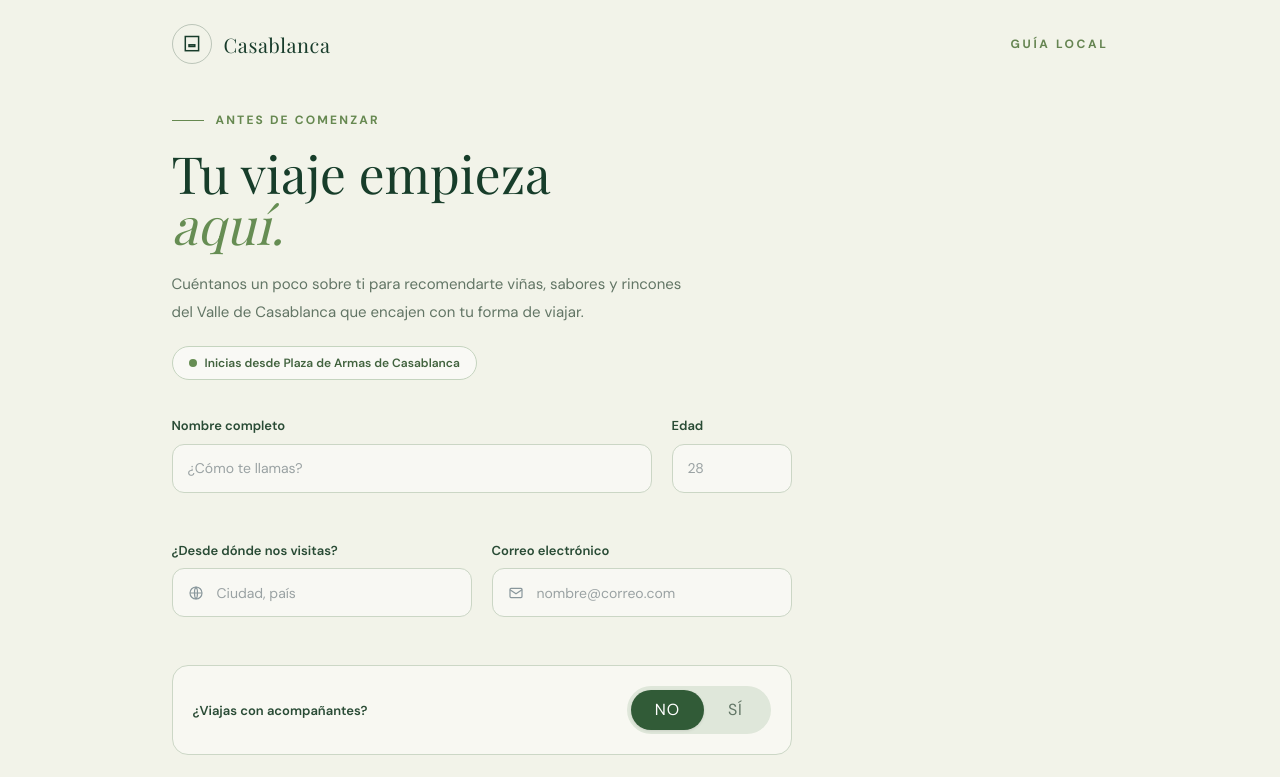
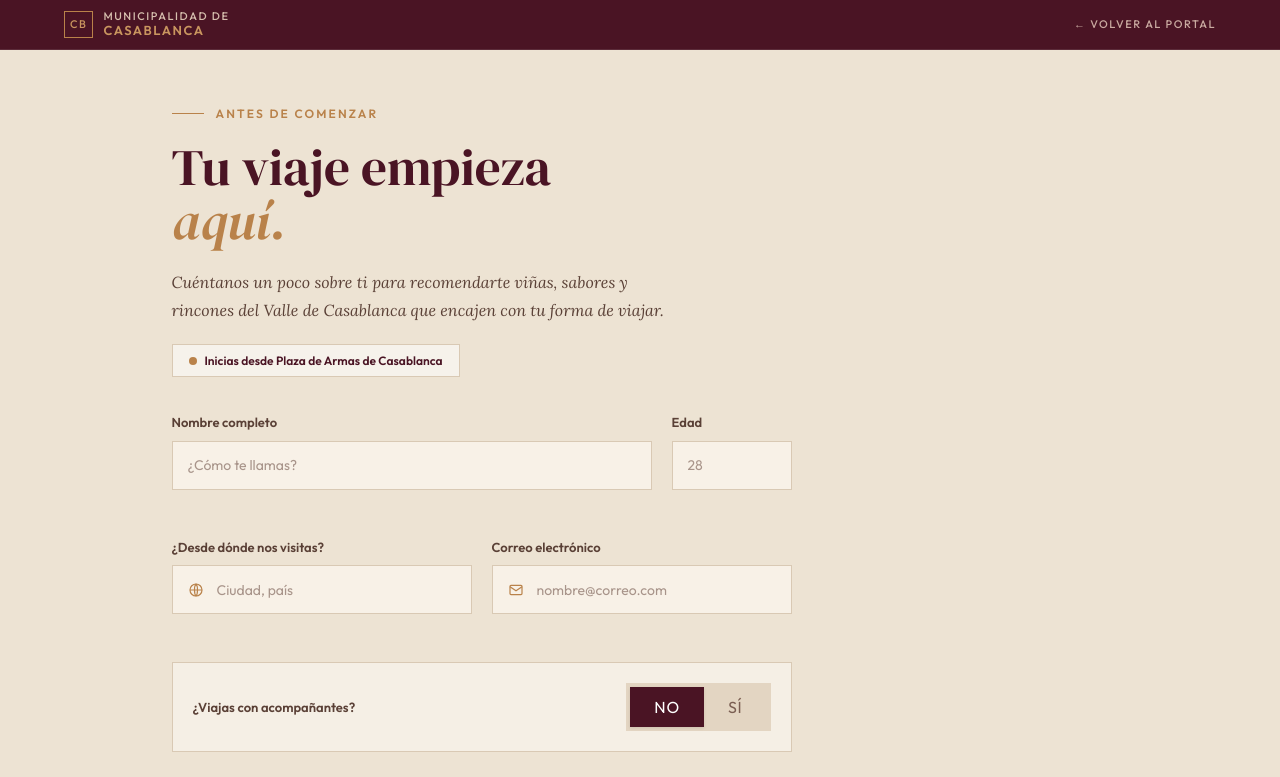
Before and after one commit to mrdoombyte/turismo-casablanca, a plain HTML site: page Frontend/encuesta.html in a window 1280 px wide. Shown: the top 777 px of the page. Drawn offline with nearby package versions, Linux system fonts and the light colour scheme; a web font is replaced by a local one.

Commit message:
Frontis: fotos reales, botón "Cuéntanos de dónde vienes" y encuesta con estilo del portal
- Fotos de assets/img en el hero (vino), tarjetas de Patrimonio (parroquia,
  Plaza de Armas) y 9 de las 12 atracciones del carrusel.
- foto_elfarol-elcontrol y foto_plazabicentenario reducidas a 1600 px.
- Botón "Cuéntanos de dónde vienes" en el menú, junto al logo, hacia encuesta.html.
- encuesta.html: paleta burdeo/crema/dorado, DM Serif Display/Lora/Outfit,
  barra superior como la del portal con enlace de vuelta. Lógica sin cambios.

Co-Authored-By: Claude Opus 5.5 <noreply@anthropic.com>

```diff
--- a/Frontend/encuesta.html
+++ b/Frontend/encuesta.html
@@ -7,20 +7,24 @@
     <link rel="preconnect" href="https://fonts.googleapis.com" />
     <link rel="preconnect" href="https://fonts.gstatic.com" crossorigin />
     <link
-      href="https://fonts.googleapis.com/css2?family=DM+Sans:wght@400;600;700&family=Playfair+Display:ital@0;1&display=swap"
+      href="https://fonts.googleapis.com/css2?family=DM+Serif+Display:ital@0;1&family=Lora:ital@0;1&family=Outfit:wght@400;500;600&display=swap"
       rel="stylesheet"
     />
     <style>
       :root {
-        --bg: #f2f3e9;
-        --ink: #183c2b;
-        --ink-2: #294b35;
-        --green: #527a43;
-        --green-soft: #668d53;
-        --muted: #617565;
-        --line: #cbd6c5;
-        --field: rgba(255, 255, 255, 0.42);
+        --bg: #ede3d3;
+        --ink: #4a1424;
+        --ink-2: #5a4036;
+        --accent: #4a1424;
+        --gold: #b9824a;
+        --gold2: #c9955f;
+        --muted: #7a5e52;
+        --line: #d9c9b4;
+        --field: #f8f1e7;
         --error: #a8432f;
+        --serif: "DM Serif Display", Georgia, serif;
+        --body: Lora, Georgia, serif;
+        --ui: Outfit, system-ui, sans-serif;
       }
       * {
         box-sizing: border-box;
@@ -29,41 +33,58 @@
         margin: 0;
         background: var(--bg);
         color: var(--ink);
-        font-family: "DM Sans", system-ui, sans-serif;
+        font-family: var(--ui);
       }
       .page {
         max-width: 1017px;
         margin: 0 auto;
-        padding: 24px 40px;
+        padding: 56px 40px 24px;
       }
-      header {
+      nav.top {
+        position: sticky;
+        top: 0;
+        z-index: 50;
+        background: #4a1424;
+        border-bottom: 1px solid #ffffff1a;
         display: flex;
         justify-content: space-between;
         align-items: center;
-        padding-bottom: 48px;
+        padding: 10px 5vw;
+        gap: 12px;
+        flex-wrap: wrap;
       }
-      .brand {
+      .logo {
         display: flex;
         align-items: center;
-        gap: 12px;
-        font-family: "Playfair Display", serif;
-        font-size: 20px;
-        letter-spacing: 0.03em;
+        gap: 10px;
+        font: 500 11px/1.2 var(--ui);
+        letter-spacing: 0.14em;
+        text-transform: uppercase;
+        color: #d6bfae;
+        text-decoration: none;
       }
-      .logo {
-        width: 40px;
-        height: 40px;
-        border-radius: 50%;
-        border: 1px solid rgba(24, 60, 43, 0.25);
-        display: grid;
-        place-items: center;
+      .logo i {
+        font-style: normal;
+        border: 1px solid var(--gold);
+        color: var(--gold2);
+        padding: 6px 5px;
+        font-size: 11px;
       }
-      .tag {
-        color: #658451;
-        font-size: 12px;
-        font-weight: 700;
+      .logo b {
+        display: block;
+        color: var(--gold2);
+        font-weight: 600;
+        font-size: 13px;
+      }
+      nav.top a.l {
+        font: 500 11px var(--ui);
+        letter-spacing: 0.14em;
         text-transform: uppercase;
-        letter-spacing: 0.22em;
+        color: #c9aaa0;
+        text-decoration: none;
+      }
+      nav.top a.l:hover {
+        color: var(--gold2);
       }
       main {
         max-width: 620px;
@@ -72,7 +93,7 @@
         display: flex;
         align-items: center;
         gap: 12px;
-        color: #668850;
+        color: var(--gold);
         font-size: 12px;
         font-weight: 700;
         text-transform: uppercase;
@@ -82,23 +103,25 @@
         content: "";
         width: 32px;
         height: 1px;
-        background: #668850;
+        background: var(--gold);
       }
       h1 {
-        font-family: "Playfair Display", serif;
+        font-family: var(--serif);
         font-weight: 400;
         font-size: clamp(2.2rem, 6vw, 3.2rem);
-        line-height: 1;
+        line-height: 1.05;
         margin: 20px 0 0;
-        color: #173d2a;
+        color: var(--ink);
       }
       h1 em {
-        color: var(--green-soft);
+        color: var(--gold);
       }
       .lead {
         max-width: 512px;
-        color: #627565;
-        font-size: 15px;
+        color: var(--ink-2);
+        font-family: var(--body);
+        font-style: italic;
+        font-size: 16px;
         line-height: 28px;
         margin: 20px 0;
       }
@@ -107,10 +130,10 @@
         align-items: center;
         gap: 8px;
         padding: 8px 16px;
-        border: 1px solid #c5d4bf;
-        border-radius: 999px;
+        border: 1px solid var(--line);
+        border-radius: 0;
         background: rgba(255, 255, 255, 0.55);
-        color: #42633f;
+        color: var(--ink);
         font-size: 12px;
         font-weight: 600;
       }
@@ -119,7 +142,7 @@
         width: 8px;
         height: 8px;
         border-radius: 50%;
-        background: var(--green-soft);
+        background: var(--gold);
       }
 
       form {
@@ -160,15 +183,14 @@
         height: 49px;
         padding: 13px 15px;
         font:
-          400 14px "DM Sans",
-          sans-serif;
+          400 14px var(--ui);
         color: var(--ink);
         background: var(--field);
         border: 1px solid var(--line);
-        border-radius: 12px;
+        border-radius: 0;
       }
       input::placeholder {
-        color: #9aa2a3;
+        color: #a8948a;
       }
       .control.icon input {
         padding-left: 44px;
@@ -179,7 +201,7 @@
         top: 16.5px;
         width: 16px;
         height: 16px;
-        stroke: #89979c;
+        stroke: var(--gold);
         fill: none;
         stroke-width: 1.2;
       }
@@ -191,7 +213,7 @@
         display: none;
       }
       :focus-visible {
-        outline: 2px solid var(--green);
+        outline: 2px solid var(--accent);
         outline-offset: 2px;
       }
       .invalid {
@@ -210,8 +232,8 @@
       .companions {
         padding: 20px;
         background: rgba(255, 255, 255, 0.4);
-        border: 1px solid #ccd7c6;
-        border-radius: 16px;
+        border: 1px solid var(--line);
+        border-radius: 0;
         margin-bottom: 28px;
       }
       .comp-head {
@@ -223,7 +245,7 @@
       .comp-fields {
         margin-top: 20px;
         padding-top: 20px;
-        border-top: 1px solid #ccd7c6;
+        border-top: 1px solid var(--line);
       }
       .comp-fields .row {
         margin-bottom: 0;
@@ -242,8 +264,8 @@
       .seg {
         display: flex;
         padding: 4px;
-        background: #dfe7da;
-        border-radius: 999px;
+        background: #e3d5c2;
+        border-radius: 0;
       }
       .seg input {
         position: absolute;
@@ -252,7 +274,7 @@
       }
       .seg label {
         padding: 8px 24px;
-        border-radius: 999px;
+        border-radius: 0;
         color: var(--muted);
         font-size: 16px;
         text-transform: uppercase;
@@ -265,12 +287,12 @@
           color 0.2s;
       }
       .seg input:checked + label {
-        background: #315b37;
+        background: var(--accent);
         color: #fff;
         box-shadow: 0 1px 3px rgba(0, 0, 0, 0.1);
       }
       .seg input:focus-visible + label {
-        outline: 2px solid var(--green);
+        outline: 2px solid var(--accent);
         outline-offset: 2px;
       }
 
@@ -296,9 +318,9 @@
         gap: 6px;
         padding: 10px 16px;
         border: 1px solid var(--line);
-        border-radius: 999px;
+        border-radius: 0;
         background: rgba(255, 255, 255, 0.45);
-        color: #526b58;
+        color: var(--ink-2);
         font-size: 16px;
         font-weight: 400;
         line-height: 24px;
@@ -308,19 +330,19 @@
           color 0.2s;
       }
       .chip input:checked + label {
-        background: var(--green);
-        border-color: var(--green);
+        background: var(--accent);
+        border-color: var(--accent);
         color: #fff;
       }
       .chip input:checked + label::before {
         content: "✓";
       }
       .chip input:focus-visible + label {
-        outline: 2px solid var(--green);
+        outline: 2px solid var(--accent);
         outline-offset: 2px;
       }
       .hint {
-        color: #708273;
+        color: #8a6f63;
         font-size: 12px;
         margin: 6px 0 0;
       }
@@ -339,7 +361,7 @@
         width: 16px;
         height: 16px;
         margin-top: 4px;
-        accent-color: var(--green);
+        accent-color: var(--accent);
       }
 
       .submit {
@@ -348,14 +370,15 @@
         justify-content: space-between;
         align-items: center;
         padding: 16px 24px;
-        background: var(--green);
+        background: var(--accent);
         color: #fff;
         border: 0;
-        border-radius: 999px;
+        border-radius: 0;
         font:
-          400 16px "DM Sans",
-          sans-serif;
-        box-shadow: 0 12px 30px rgba(50, 91, 55, 0.2);
+          600 12px var(--ui);
+        letter-spacing: 0.18em;
+        text-transform: uppercase;
+        box-shadow: 0 12px 30px rgba(74, 20, 36, 0.2);
         cursor: pointer;
         transition: filter 0.2s;
       }
@@ -379,7 +402,7 @@
       }
       .privacy {
         text-align: center;
-        color: #7c8b7d;
+        color: #8a6f63;
         font-size: 11px;
         line-height: 20px;
         margin-top: 28px;
@@ -390,34 +413,31 @@
         padding: 36px 0;
       }
       .done h2 {
-        font-family: "Playfair Display", serif;
+        font-family: var(--serif);
         font-weight: 400;
         font-size: 2rem;
         margin: 0 0 12px;
       }
       .done p {
+        font-family: var(--body);
         color: var(--muted);
         line-height: 1.7;
       }
       .done button {
         margin-top: 16px;
         padding: 12px 24px;
-        border-radius: 999px;
-        border: 1px solid var(--green);
+        border-radius: 0;
+        border: 1px solid var(--accent);
         background: transparent;
-        color: var(--green);
+        color: var(--accent);
         font:
-          600 14px "DM Sans",
-          sans-serif;
+          600 14px var(--ui);
         cursor: pointer;
       }
 
       @media (max-width: 640px) {
         .page {
           padding: 16px 20px;
-        }
-        header {
-          padding-bottom: 28px;
         }
         .field.narrow {
           flex-basis: 100%;
@@ -430,26 +450,11 @@
     </style>
   </head>
   <body>
+    <nav class="top">
+      <a class="logo" href="index.html"><i>CB</i><span>Municipalidad de<b>Casablanca</b></span></a>
+      <a class="l" href="index.html">← Volver al portal</a>
+    </nav>
     <div class="page">
-      <header>
-        <div class="brand">
-          <span class="logo" aria-hidden="true">
-            <svg
-              width="20"
-              height="20"
-              viewBox="0 0 20 20"
-              fill="none"
-              stroke="#183C2B"
-              stroke-width="1.5"
-            >
-              <rect x="3.3" y="2.5" width="13.3" height="14.2" />
-              <rect x="7" y="10.8" width="5.8" height="1.7" />
-            </svg>
-          </span>
-          Casablanca
-        </div>
-        <span class="tag">Guía local</span>
-      </header>
 
       <main>
         <div id="intro">
```
Also changed, not shown: Frontend/css/frontis.css (+9 -5 lines), Frontend/index.html (+13 -13 lines), Frontend/assets/img/foto_agricola.jpeg (added), Frontend/assets/img/foto_bomberos.jpg (added), Frontend/assets/img/foto_donlalo.jpg (added), Frontend/assets/img/foto_elfarol-elcontrol.jpg (added), Frontend/assets/img/foto_municipalidad.jpeg (added), Frontend/assets/img/foto_museo.jpg (added), Frontend/assets/img/foto_parroquiajpg.jpg (added), Frontend/assets/img/foto_plazabicentenario.jpg (added), Frontend/assets/img/foto_plazadearmas.jpg (added), Frontend/assets/img/foto_vino.jpg (added).
